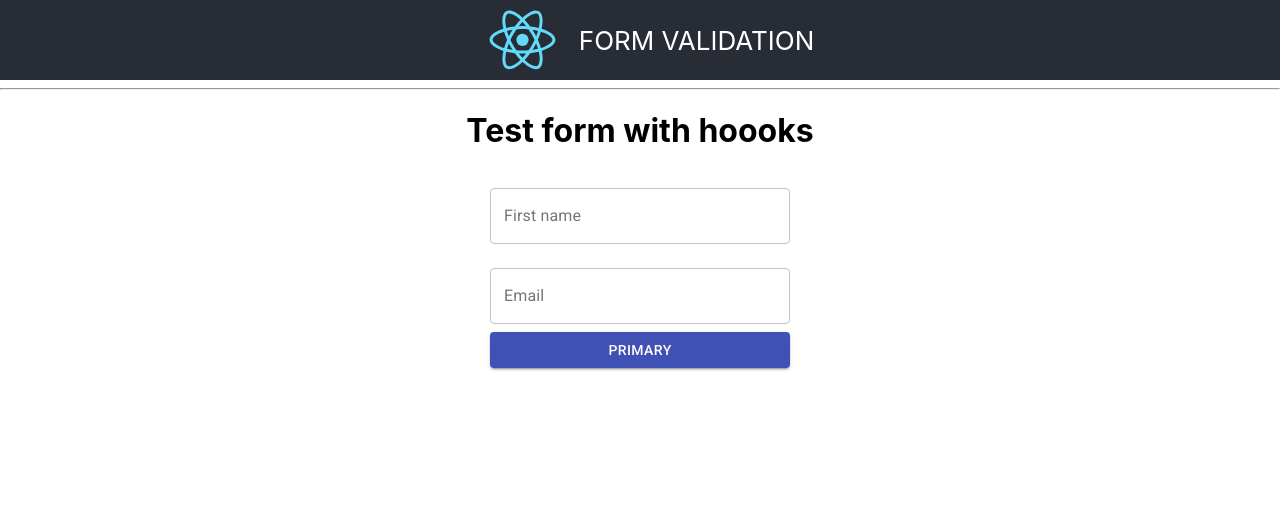
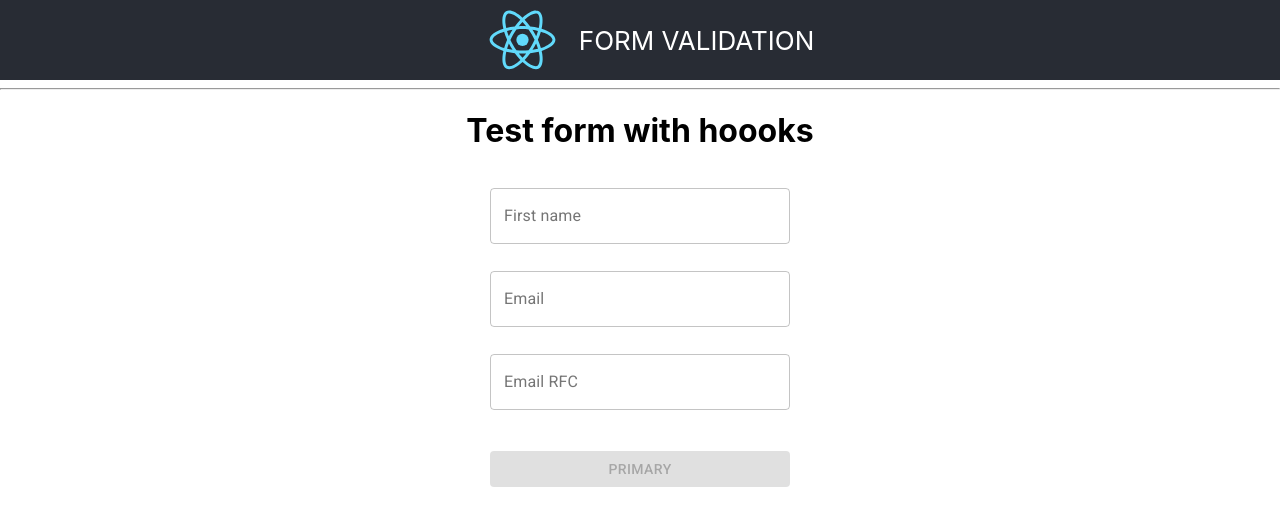
Before and after one commit to artemloiko/artem-test-tasks, a React (Create React App) app in the folder hw-task1/: page / in a window 1280 px wide. Shown: the top 526 px of the page. Built offline with nearby package versions, Linux system fonts and the light colour scheme.

Commit message:
Add firstName, email and emailRFC

```diff
--- a/hw-task1/package.json
+++ b/hw-task1/package.json
@@ -8,6 +8,7 @@
     "@types/node": "12.6.8",
     "@types/react": "16.8.23",
     "@types/react-dom": "16.8.4",
+    "@types/yup": "^0.26.22",
     "clsx": "^1.0.4",
     "formik": "^1.5.8",
     "react": "^16.8.6",
--- /dev/null
+++ b/hw-task1/src/components/Form/BasicFormSchema.ts
@@ -0,0 +1,20 @@
+import * as Yup from "yup";
+
+export const BasicFormSchema = Yup.object().shape({
+  name: Yup.string()
+    .min(2, "Must be longer than 2 characters")
+    .max(128, "Nice try, nobody has a first name that long")
+    .required("Required"),
+  email: Yup.string()
+    .matches(/.{1,64}@.+\..{2,}/, "Invalid email address")
+    .required("Required"),
+  emailRFC: Yup.string()
+    .matches(
+      /(?:[a-z0-9!#$%&'*+/=?^_`{|}~-]+(?:\.[a-z0-9!#$%&'*+/=?^_`{|}~-]+)*|"(?:[\x01-\x08\x0b\x0c\x0e-\x1f\x21\x23-\x5b\x5d-\x7f]|\\[\x01-\x09\x0b\x0c\x0e-\x7f])*")@(?:(?:[a-z0-9](?:[a-z0-9-]*[a-z0-9])?\.)+[a-z0-9](?:[a-z0-9-]*[a-z0-9])?|\[(?:(?:(2(5[0-5]|[0-4][0-9])|1[0-9][0-9]|[1-9]?[0-9]))\.){3}(?:(2(5[0-5]|[0-4][0-9])|1[0-9][0-9]|[1-9]?[0-9])|[a-z0-9-]*[a-z0-9]:(?:[\x01-\x08\x0b\x0c\x0e-\x1f\x21-\x5a\x53-\x7f]|\\[\x01-\x09\x0b\x0c\x0e-\x7f])+)\])/,
+      "Invalid email address"
+    )
+    .required("Required")
+  // password: Yup.string()
+  //   .min(8, "Must be longer than 8 characters")
+  //   .required("Required")
+});
--- a/hw-task1/src/components/Form/Form.tsx
+++ b/hw-task1/src/components/Form/Form.tsx
@@ -2,11 +2,16 @@ import React, { useState } from "react";
 import { useStyles } from "./useStyles";
 import TextField from "@material-ui/core/TextField";
 import Button from "@material-ui/core/Button";
+import FormHelperText from "@material-ui/core/FormHelperText";
+import FormControl from "@material-ui/core/FormControl";
+
 import { Formik, FormikProps, FormikActions, FormikErrors } from "formik";
+import { BasicFormSchema } from "./BasicFormSchema";
 
 interface FormValues {
   name: string;
   email: string;
+  emailRFC: string;
 }
 
 export function MyForm() {
@@ -24,18 +29,8 @@ export function MyForm() {
     <div>
       <h1>Test form with hoooks</h1>
       <Formik
-        initialValues={{ email: "", name: "" }}
-        validate={(values: FormValues) => {
-          let errors: FormikErrors<FormValues> = {};
-          if (!values.email) {
-            errors.email = "Required";
-          } else if (
-            !/^[A-Z0-9._%+-]+@[A-Z0-9.-]+\.[A-Z]{2,}$/i.test(values.email)
-          ) {
-            errors.email = "Invalid email address";
-          }
-          return errors;
-        }}
+        initialValues={{ email: "", name: "", emailRFC: "" }}
+        validationSchema={BasicFormSchema}
         onSubmit={(values: FormValues, actions: FormikActions<FormValues>) => {
           console.log("submit");
           setTimeout(() => {
@@ -51,7 +46,8 @@ export function MyForm() {
           handleChange,
           handleBlur,
           handleSubmit,
-          isSubmitting
+          isSubmitting,
+          isValid
         }: FormikProps<FormValues>) => (
           <form
             onSubmit={handleSubmit}
@@ -59,16 +55,36 @@ export function MyForm() {
             autoComplete="off"
             className={classes.container}
           >
+            <FormControl
+              className={classes.formControl}
+              variant="outlined"
+              error={!!errors.name && touched.name}
+            >
               <TextField
                 label="First name"
                 name="name"
                 value={values.name}
                 onChange={handleChange}
+                onBlur={handleBlur}
                 margin="normal"
                 variant="outlined"
                 className={classes.textField}
+                aria-describedby="component-name-error-text"
+                error={!!errors.name && touched.name}
+                inputProps={{
+                  maxLength: 128
+                }}
               />
+              <FormHelperText id="component-name-error-text">
                 {errors.name && touched.name && errors.name}
+              </FormHelperText>
+            </FormControl>
+
+            <FormControl
+              className={classes.formControl}
+              variant="outlined"
+              error={!!errors.name && touched.name}
+            >
               <TextField
                 label="Email"
                 name="email"
@@ -78,14 +94,48 @@ export function MyForm() {
                 value={values.email}
                 onChange={handleChange}
                 onBlur={handleBlur}
+                aria-describedby="component-email-error-text"
+                error={!!errors.email && touched.email}
+                inputProps={{
+                  maxLength: 128
+                }}
               />
+              <FormHelperText id="component-email-error-text">
                 {errors.email && touched.email && errors.email}
+              </FormHelperText>
+            </FormControl>
+
+            <FormControl
+              className={classes.formControl}
+              variant="outlined"
+              error={!!errors.name && touched.name}
+            >
+              <TextField
+                label="Email RFC"
+                name="emailRFC"
+                margin="normal"
+                variant="outlined"
+                className={classes.textField}
+                value={values.emailRFC}
+                onChange={handleChange}
+                onBlur={handleBlur}
+                aria-describedby="component-emailRFC-error-text"
+                error={!!errors.emailRFC && touched.emailRFC}
+                inputProps={{
+                  maxLength: 128
+                }}
+              />
+              <FormHelperText id="component-emailRFC-error-text">
+                {errors.emailRFC && touched.emailRFC && errors.emailRFC}
+              </FormHelperText>
+            </FormControl>
+
             <Button
               variant="contained"
               color="primary"
-              className={classes.button}
+              className={`${classes.button} primaryButton`}
               type="submit"
-              disabled={isSubmitting}
+              disabled={isSubmitting || !isValid}
             >
               Primary
             </Button>
--- a/hw-task1/src/components/Form/useStyles.ts
+++ b/hw-task1/src/components/Form/useStyles.ts
@@ -14,8 +14,14 @@ export const useStyles = makeStyles((theme: Theme) =>
       width: 300
     },
     button: {
-      margin: theme.spacing(3),
+      // margin: theme.spacing(3),
+      "&.primaryButton": {
+        margin: "30px 0"
+      },
       width: 300
+    },
+    formControl: {
+      margin: theme.spacing(1)
     }
   })
 );
```
Also changed, not shown: 1 other file (tests, documents, lock files or other folders). Lines whose indentation alone changed are shown as unchanged.
